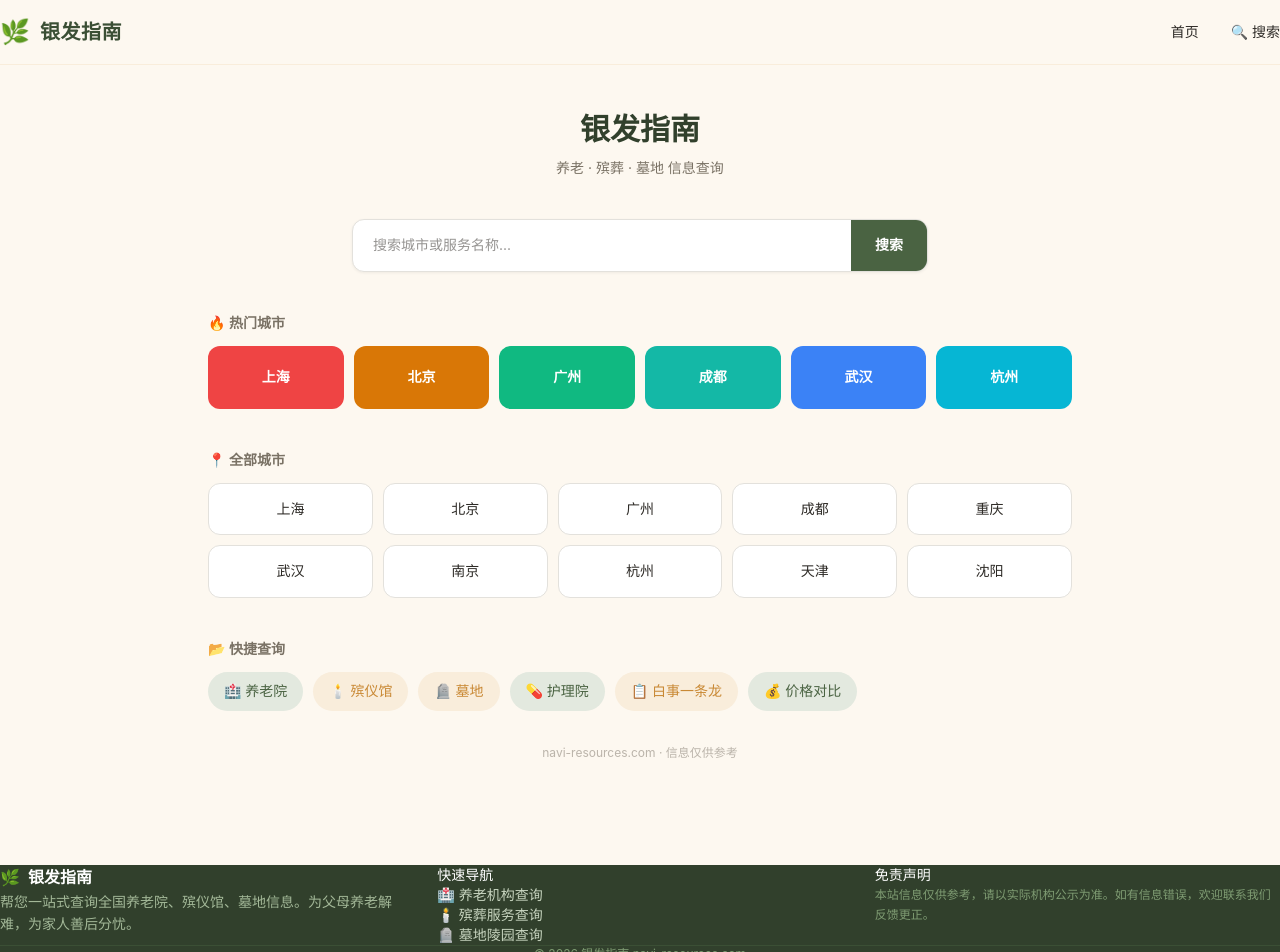
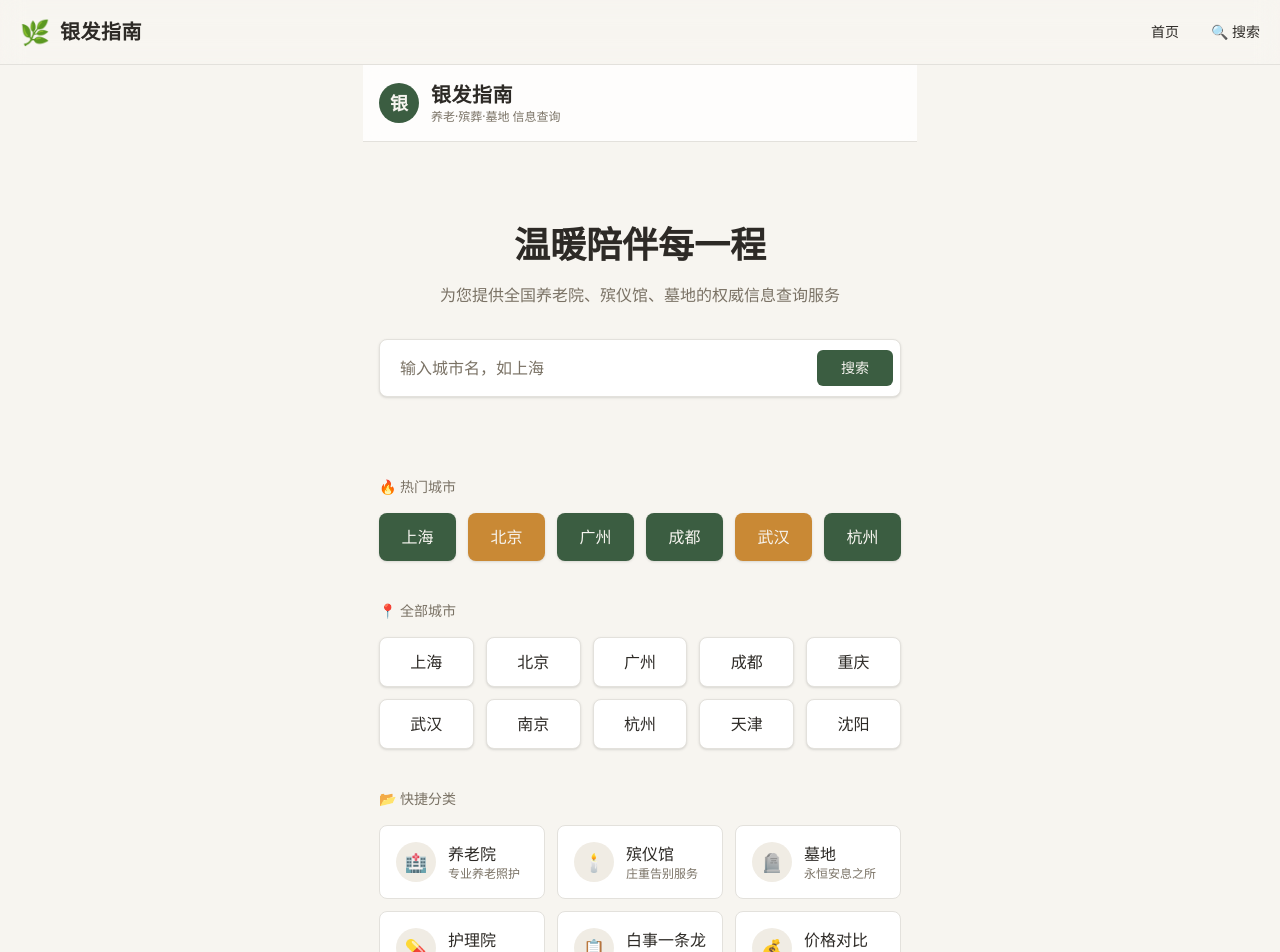
Before and after one commit to 211113xingxing-crypto/yinfa-navigation, a Next.js app: page / in a window 1280 px wide. Shown: the top 952 px of the page. Built offline with nearby package versions, Linux system fonts and the light colour scheme.

Commit message:
v10: 移植v0设计 - 专业CSS变量主题、Noto字体、精美布局

```diff
--- a/src/app/globals.css
+++ b/src/app/globals.css
@@ -1,56 +1,28 @@
-@import "tailwindcss";
+@import 'tailwindcss';
 
-@theme {
-  --color-warm-50: #fdf8f0;
-  --color-warm-100: #f9eddb;
-  --color-warm-200: #f2dbb6;
-  --color-warm-300: #e8c28a;
-  --color-warm-400: #dca45c;
-  --color-warm-500: #c98935;
-  --color-warm-600: #b0702a;
-  --color-warm-700: #8f5825;
-  --color-warm-800: #754724;
-  --color-warm-900: #623c21;
-
-  --color-sage-50: #f3f6f2;
-  --color-sage-100: #e3e9df;
-  --color-sage-200: #c7d4bf;
-  --color-sage-300: #a3b898;
-  --color-sage-400: #7f9c73;
-  --color-sage-500: #5f7d54;
-  --color-sage-600: #4a6342;
-  --color-sage-700: #3b4f35;
-  --color-sage-800: #31402c;
-  --color-sage-900: #293525;
+@theme inline {
+  --color-background: #f7f5f0;
+  --color-foreground: #2d2a26;
+  --color-card: #ffffff;
+  --color-card-foreground: #2d2a26;
+  --color-primary: #3b5d41;
+  --color-primary-foreground: #f7f5f0;
+  --color-secondary: #f0ece4;
+  --color-secondary-foreground: #2d2a26;
+  --color-muted: #ede8de;
+  --color-muted-foreground: #7a7265;
+  --color-accent: #c98935;
+  --color-accent-foreground: #ffffff;
+  --color-border: #e3e1dc;
+  --color-input: #f7f5f0;
+  --color-ring: #3b5d41;
+  --radius: 0.5rem;
 }
 
-:root {
-  --primary: #4a6342;
-  --primary-dark: #31402c;
-  --accent: #c98935;
-  --accent-light: #f9eddb;
-  --bg: #fdf8f0;
-  --surface: #ffffff;
-  --text: #2d2a26;
-  --text-secondary: #7a7265;
-  --border: #e3e1dc;
-}
-
-* {
-  margin: 0;
-  padding: 0;
-  box-sizing: border-box;
-}
-
+* { border-color: #e3e1dc; }
 body {
-  font-family: -apple-system, BlinkMacSystemFont, "Segoe UI", Roboto, "Helvetica Neue", Arial, "Noto Sans SC", "PingFang SC", "Microsoft YaHei", sans-serif;
-  background: var(--bg);
-  color: var(--text);
-  line-height: 1.6;
+  background: #f7f5f0;
+  color: #2d2a26;
+  font-family: "Noto Sans SC", system-ui, -apple-system, sans-serif;
   -webkit-font-smoothing: antialiased;
 }
-
-::selection {
-  background: var(--accent-light);
-  color: var(--text);
-}
--- a/src/app/page.tsx
+++ b/src/app/page.tsx
@@ -1,94 +1,152 @@
-import Link from "next/link";
-import { cities } from "@/lib/data";
+"use client"
 
-const cityColors: Record<string, string> = {
-  "上海": "bg-red-500", "北京": "bg-amber-600", "广州": "bg-emerald-500",
-  "成都": "bg-teal-500", "杭州": "bg-cyan-500", "武汉": "bg-blue-500",
-  "重庆": "bg-purple-500", "南京": "bg-rose-500", "天津": "bg-indigo-500",
-  "沈阳": "bg-slate-600",
-};
+import { useState } from "react"
+import Link from "next/link"
+import { useRouter } from "next/navigation"
+import { cities } from "@/lib/data"
 
-const hot = cities.filter(c => ["上海","北京","广州","成都","杭州","武汉"].includes(c.name));
+const hotCityNames = ["上海","北京","广州","成都","杭州","武汉"]
+const hotColors: Record<string, string> = {
+  "上海":"bg-primary", "北京":"bg-accent", "广州":"bg-primary",
+  "成都":"bg-primary", "杭州":"bg-primary", "武汉":"bg-accent"
+}
+const allCityNames = cities.map(c => c.name)
 
 export default function HomePage() {
+  const [searchValue, setSearchValue] = useState("")
+  const router = useRouter()
+
+  const handleSearch = (e: React.FormEvent) => {
+    e.preventDefault()
+    if (searchValue.trim()) router.push(`/search?q=${encodeURIComponent(searchValue.trim())}`)
+  }
+
   return (
-    <div style={{width:"100%", maxWidth:"56rem", margin:"0 auto", padding:"2.5rem 1rem", minHeight:"100vh"}}>
-      {/* Logo + Title */}
-      <div style={{textAlign:"center", marginBottom:"2.5rem"}}>
-        <h1 style={{fontSize:"1.875rem", fontWeight:700, color:"#31402c", marginBottom:"0.25rem"}}>银发指南</h1>
-        <p style={{fontSize:"0.875rem", color:"#7a7265"}}>养老 · 殡葬 · 墓地 信息查询</p>
+    <div className="min-h-screen">
+      {/* Header */}
+      <header className="border-b border-border bg-card/80 backdrop-blur-sm sticky top-0 z-50">
+        <div className="max-w-5xl mx-auto px-4 py-4 flex items-center justify-between">
+          <div className="flex items-center gap-3">
+            <div className="w-10 h-10 rounded-full bg-primary flex items-center justify-center">
+              <span className="text-primary-foreground text-lg font-bold">银</span>
             </div>
+            <div>
+              <h1 className="text-xl font-bold text-foreground tracking-wide">银发指南</h1>
+              <p className="text-xs text-muted-foreground">养老·殡葬·墓地 信息查询</p>
+            </div>
+          </div>
+        </div>
+      </header>
 
-      {/* Search */}
-      <form action="/search" style={{marginBottom:"2.5rem", maxWidth:"36rem", marginLeft:"auto", marginRight:"auto"}}>
-        <div style={{display:"flex", background:"#fff", borderRadius:"0.75rem", border:"1px solid #e3e1dc", overflow:"hidden", boxShadow:"0 1px 3px rgba(0,0,0,0.06)"}}>
-          <input name="q" type="text" placeholder="搜索城市或服务名称..."
-            style={{flex:1, padding:"0.875rem 1.25rem", border:"none", outline:"none", fontSize:"0.875rem", background:"transparent"}} />
-          <button type="submit" style={{background:"#4a6342", color:"#fff", padding:"0.875rem 1.5rem", border:"none", fontSize:"0.875rem", fontWeight:600, cursor:"pointer"}}>搜索</button>
+      {/* Hero */}
+      <section className="py-12 md:py-20 px-4">
+        <div className="max-w-3xl mx-auto text-center">
+          <h2 className="text-2xl md:text-4xl font-bold text-foreground mb-4 leading-tight">
+            温暖陪伴每一程
+          </h2>
+          <p className="text-muted-foreground mb-8 text-sm md:text-base">
+            为您提供全国养老院、殡仪馆、墓地的权威信息查询服务
+          </p>
+
+          <form onSubmit={handleSearch} className="relative max-w-xl mx-auto">
+            <input
+              type="text"
+              placeholder="输入城市名，如上海"
+              value={searchValue}
+              onChange={(e) => setSearchValue(e.target.value)}
+              className="w-full pl-5 pr-28 py-4 bg-card border border-border rounded-lg text-foreground placeholder:text-muted-foreground focus:outline-none focus:ring-2 focus:ring-ring focus:border-transparent shadow-sm text-base"
+            />
+            <button type="submit" className="absolute right-2 top-1/2 -translate-y-1/2 bg-primary text-primary-foreground px-6 py-2 rounded-md font-medium hover:bg-primary/90 transition-colors text-sm">
+              搜索
+            </button>
+          </form>
         </div>
-      </form>
+      </section>
 
-      {/* Hot cities */}
-      <h2 style={{fontSize:"0.875rem", fontWeight:600, color:"#7a7265", marginBottom:"0.75rem"}}>🔥 热门城市</h2>
-      <div style={{display:"grid", gridTemplateColumns:"repeat(6,1fr)", gap:"0.625rem", marginBottom:"2.5rem"}}>
-        {hot.map(c => (
-          <Link key={c.id} href={`/city/${c.pinyin}`}
-            style={{
-              background: getColor(c.name), color:"#fff", borderRadius:"0.75rem",
-              padding:"1.25rem 1rem", textAlign:"center", fontWeight:600, fontSize:"0.875rem",
-              textDecoration:"none", display:"block", transition:"all 0.2s"
-            }}>
-            {c.name}
+      {/* Hot Cities */}
+      <section className="px-4 pb-10">
+        <div className="max-w-3xl mx-auto">
+          <h3 className="text-sm font-medium text-muted-foreground mb-4">🔥 热门城市</h3>
+          <div className="grid grid-cols-3 md:grid-cols-6 gap-3">
+            {cities.filter(c => hotCityNames.includes(c.name)).map((city) => (
+              <Link
+                key={city.id}
+                href={`/city/${city.pinyin}`}
+                className={`${hotColors[city.name] || "bg-primary"} text-primary-foreground py-3 px-4 rounded-lg font-medium hover:opacity-90 transition-opacity text-center shadow-sm`}
+              >
+                {city.name}
               </Link>
             ))}
           </div>
+        </div>
+      </section>
 
-      {/* All cities */}
-      <h2 style={{fontSize:"0.875rem", fontWeight:600, color:"#7a7265", marginBottom:"0.75rem"}}>📍 全部城市</h2>
-      <div style={{display:"grid", gridTemplateColumns:"repeat(5,1fr)", gap:"0.625rem", marginBottom:"2.5rem"}}>
-        {cities.map(c => (
-          <Link key={c.id} href={`/city/${c.pinyin}`}
-            style={{
-              background:"#fff", border:"1px solid #e3e1dc", borderRadius:"0.75rem",
-              padding:"0.875rem 1rem", textAlign:"center", fontSize:"0.875rem", fontWeight:500,
-              color:"#2d2a26", textDecoration:"none", display:"block", transition:"all 0.2s"
-            }}>
-            {c.name}
+      {/* All Cities */}
+      <section className="px-4 pb-10">
+        <div className="max-w-3xl mx-auto">
+          <h3 className="text-sm font-medium text-muted-foreground mb-4">📍 全部城市</h3>
+          <div className="grid grid-cols-2 sm:grid-cols-3 md:grid-cols-5 gap-3">
+            {cities.map((city) => (
+              <Link
+                key={city.id}
+                href={`/city/${city.pinyin}`}
+                className="bg-card border border-border py-3 px-4 rounded-lg text-foreground font-medium hover:border-primary hover:bg-secondary transition-all text-center shadow-sm"
+              >
+                {city.name}
               </Link>
             ))}
           </div>
+        </div>
+      </section>
 
-      {/* Tags */}
-      <h2 style={{fontSize:"0.875rem", fontWeight:600, color:"#7a7265", marginBottom:"0.75rem"}}>📂 快捷查询</h2>
-      <div style={{display:"flex", flexWrap:"wrap", gap:"0.625rem", marginBottom:"2rem"}}>
+      {/* Categories */}
+      <section className="px-4 pb-16">
+        <div className="max-w-3xl mx-auto">
+          <h3 className="text-sm font-medium text-muted-foreground mb-4">📂 快捷分类</h3>
+          <div className="grid grid-cols-2 sm:grid-cols-3 gap-3">
             {[
-          {label:"🏥 养老院", q:"养老院", bg:"#e3e9df", color:"#4a6342"},
-          {label:"🕯️ 殡仪馆", q:"殡仪馆", bg:"#f9eddb", color:"#c98935"},
-          {label:"🪦 墓地", q:"墓地", bg:"#f9eddb", color:"#c98935"},
-          {label:"💊 护理院", q:"护理院", bg:"#e3e9df", color:"#4a6342"},
-          {label:"📋 白事一条龙", q:"一条龙", bg:"#f9eddb", color:"#c98935"},
-          {label:"💰 价格对比", q:"价格", bg:"#e3e9df", color:"#4a6342"},
-        ].map(t => (
-          <Link key={t.q} href={`/search?q=${t.q}`}
-            style={{background:t.bg, color:t.color, padding:"0.5rem 1rem", borderRadius:"9999px", fontSize:"0.875rem", fontWeight:500, textDecoration:"none", display:"inline-block"}}>
-            {t.label}
+              { name: "养老院", emoji: "🏥", desc: "专业养老照护", q: "养老院" },
+              { name: "殡仪馆", emoji: "🕯️", desc: "庄重告别服务", q: "殡仪馆" },
+              { name: "墓地", emoji: "🪦", desc: "永恒安息之所", q: "墓地" },
+              { name: "护理院", emoji: "💊", desc: "医疗护理服务", q: "护理院" },
+              { name: "白事一条龙", emoji: "📋", desc: "全程贴心服务", q: "一条龙" },
+              { name: "价格对比", emoji: "💰", desc: "透明价格查询", q: "价格" },
+            ].map((cat) => (
+              <Link
+                key={cat.name}
+                href={`/search?q=${cat.q}`}
+                className="bg-card border border-border p-4 rounded-lg hover:border-primary hover:shadow-md transition-all group"
+              >
+                <div className="flex items-center gap-3">
+                  <div className="w-10 h-10 rounded-full bg-secondary flex items-center justify-center text-lg group-hover:bg-primary/10 transition-colors">
+                    {cat.emoji}
+                  </div>
+                  <div>
+                    <div className="font-medium text-foreground">{cat.name}</div>
+                    <div className="text-xs text-muted-foreground">{cat.desc}</div>
+                  </div>
+                </div>
               </Link>
             ))}
           </div>
+        </div>
+      </section>
 
-      <p style={{textAlign:"center", fontSize:"0.75rem", color:"rgba(122,114,101,0.5)"}}>
-        navi-resources.com · 信息仅供参考
-      </p>
+      {/* Trust */}
+      <section className="px-4 pb-16">
+        <div className="max-w-3xl mx-auto">
+          <div className="bg-secondary/50 border border-border rounded-lg p-6 text-center">
+            <span className="text-sm font-medium text-foreground">收录全国 24+ 家机构 · 覆盖 10 座城市</span>
+          </div>
+        </div>
+      </section>
+
+      {/* Footer */}
+      <footer className="border-t border-border bg-card/50 py-8 px-4">
+        <div className="max-w-3xl mx-auto text-center">
+          <p className="text-xs text-muted-foreground">© 2026 银发指南 navi-resources.com</p>
+        </div>
+      </footer>
     </div>
   );
 }
-
-function getColor(name: string): string {
-  const m: Record<string,string> = {
-    "上海":"#ef4444","北京":"#d97706","广州":"#10b981",
-    "成都":"#14b8a6","杭州":"#06b6d4","武汉":"#3b82f6",
-    "重庆":"#8b5cf6","南京":"#f43f5e","天津":"#6366f1",
-    "沈阳":"#475569",
-  };
-  return m[name] || "#5f7d54";
-}
```
Lines whose indentation alone changed are shown as unchanged.
